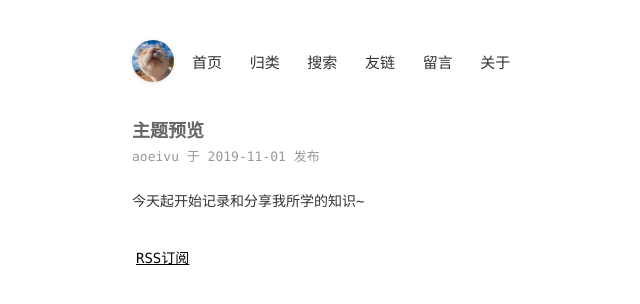
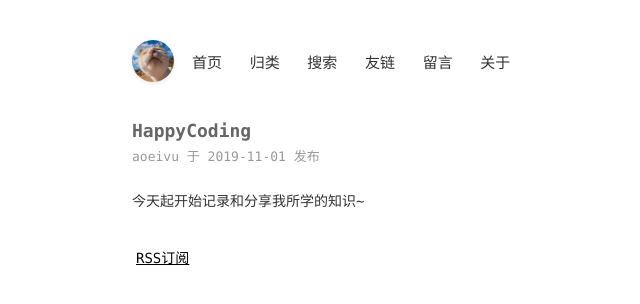
Before and after one commit to aoeivu/aoeivu, a Jekyll site: the page built from _posts/2019-11-01-HappyCoding.md, in a window 1280 px wide. Shown: the top 304 px of the page, without its empty margins (222-862 px from the left). Built offline with Jekyll 4.4.1, drawn with Linux system fonts in a browser that asks for light colours; comment, search, counter and statistics services are not loaded.

Commit message:
upgrade post

```diff
--- a/_posts/2019-11-01-HappyCoding.md
+++ b/_posts/2019-11-01-HappyCoding.md
@@ -1,6 +1,6 @@
 ---
 layout: mypost
-title: 主题预览
+title: HappyCoding
 categories: [Diary]
 ---
 
```
